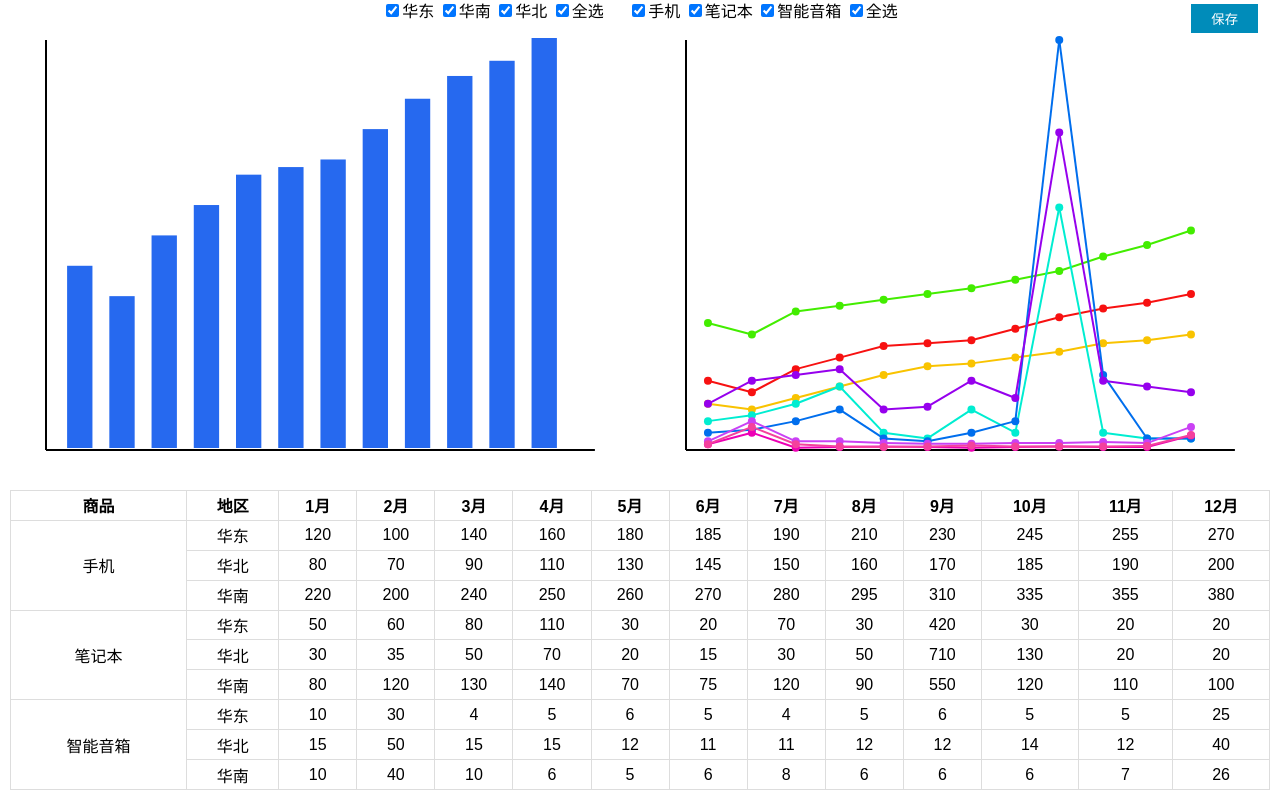
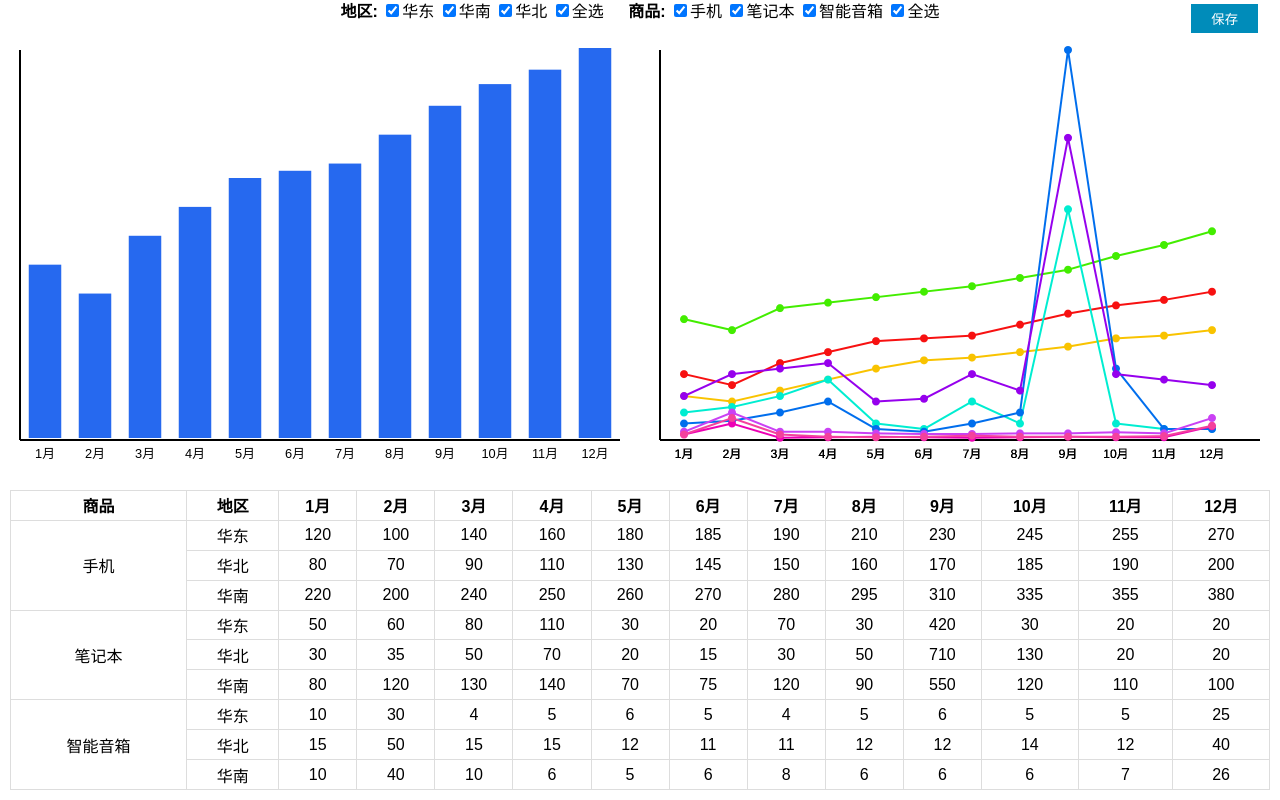
Before and after one commit to dpyzo0o/ife-2018, a website built with webpack: page zero-basis/day39-41/index.html in a window 1280 px wide. Built offline with nearby package versions, Linux system fonts and the light colour scheme.

Commit message:
add x label

```diff
--- a/zero-basis/day39-41/index.html
+++ b/zero-basis/day39-41/index.html
@@ -12,6 +12,7 @@
 
   <div id="select-wrapper">
     <div id="region-wrapper">
+      <strong>地区:</strong>
       <label>
         <input type="checkbox" name="华东" checkbox-type="single" value="华东">华东</label>
       <label>
@@ -22,6 +23,7 @@
         <input type="checkbox" id="regionAll" checkbox-type="all" value="全选">全选</label>
     </div>
     <div id="product-wrapper">
+      <strong>商品:</strong>
       <label>
         <input type="checkbox" name="手机" checkbox-type="single" value="手机">手机</label>
       <label>
--- a/zero-basis/day39-41/src/js/bar.js
+++ b/zero-basis/day39-41/src/js/bar.js
@@ -1,11 +1,11 @@
 export default class BarChart {
   constructor(container, config = {}) {
     this.data = config.data || [];
-    this.margin = config.margin || 10;
+    this.margin = config.margin || 20;
     this.barColor = config.barColor || '#2669ef';
     this.axisColor = config.axisColor || 'rgb(0,0,0)';
     this.container = container;
-    this.width = document.documentElement.clientWidth / 2.25;
+    this.width = document.documentElement.clientWidth / 2;
     this.height = document.documentElement.clientHeight - 370;
 
     this.init();
@@ -59,22 +59,39 @@ export default class BarChart {
   }
 
   drawBars() {
-    // let barWidth = (this.width - 2 * this.margin) / (2 * this.data.length + 1);
-    let stride = (this.width - 2 * this.margin) / (this.data.length + 1);
+    let stride = (this.width - 2 * this.margin) / this.data.length;
+    let barW = 0.65 * stride;
     let ratio = (this.height - 2 * this.margin) / Math.max(...this.data);
 
     this.data.forEach((el, idx) => {
       let h = ratio * el;
       let bar = document.createElementNS('http://www.w3.org/2000/svg', 'rect');
+      let x = this.margin + stride * (idx + 0.5) - 0.5 * barW;
+      let y = this.height - this.margin - h - 2;
+      // draw bar
       this.setAttributes(bar, {
-        x: this.margin + stride * (idx + 0.5),
-        y: this.height - this.margin - h - 2,
-        width: stride * 0.6,
+        x,
+        y,
+        width: barW,
         height: h,
         fill: this.barColor
       });
       this.container.appendChild(bar);
+      // draw x label
+      this.container.appendChild(this.drawLabelX(x + 0.5 * barW, this.height, idx + 1));
     });
+  }
+
+  drawLabelX(x, y, index) {
+    let text = document.createElementNS('http://www.w3.org/2000/svg', 'text');
+    text.innerHTML = `${index}月`;
+    this.setAttributes(text, {
+      x,
+      y,
+      dy: -2,
+      style: 'text-anchor: middle;font-size: 0.8em;'
+    });
+    return text;
   }
 
   setAttributes(el, attrs) {
--- a/zero-basis/day39-41/src/js/line.js
+++ b/zero-basis/day39-41/src/js/line.js
@@ -4,9 +4,10 @@ import checkbox from './checkbox';
 export default class LineChart {
   constructor(container, config = {}) {
     this.container = container;
-    this.margin = config.margin || 10;
+    this.ctx = this.container.getContext('2d');
+    this.margin = config.margin || 20;
     this.pointRadius = config.pointRadius || 4;
-    this.width = document.documentElement.clientWidth / 2.25;
+    this.width = document.documentElement.clientWidth / 2;
     this.height = document.documentElement.clientHeight - 370;
     this.colors = [
       '#f71111',
@@ -24,9 +25,13 @@ export default class LineChart {
   }
 
   init() {
-    this.container.width = this.width;
-    this.container.height = this.height;
-    this.ctx = this.container.getContext('2d');
+    // make canvas sharp
+    this.container.width = this.width * 2;
+    this.container.height = this.height * 2;
+    this.container.style.width = this.width + 'px';
+    this.container.style.height = this.height + 'px';
+    this.ctx.scale(2, 2);
+
     this.ctx.clearRect(0, 0, this.width, this.height);
     this.drawAxes();
     this.drawLines(table.getCurrentData());
@@ -70,6 +75,9 @@ export default class LineChart {
     this.data.forEach((el, idx) => {
       let x = this.margin + stride * (2 * idx + 1);
       let y = this.height - this.margin - ratio * el;
+
+      this.drawLabelX(x, this.height - 2, idx + 1);
+
       this.ctx.beginPath();
       this.ctx.arc(x, y, this.pointRadius, 0, 2 * Math.PI);
       this.ctx.fillStyle = color;
@@ -105,7 +113,11 @@ export default class LineChart {
     });
   }
 
-  drawGrid() {
-
+  drawLabelX(x, y, idx) {
+    this.ctx.beginPath();
+    this.ctx.font = '12px arial';
+    this.ctx.textAlign = 'center';
+    this.ctx.fillStyle = 'rgb(0,0,0)';
+    this.ctx.fillText(`${idx}月`, x , y);
   }
 }
```
Also changed, not shown: zero-basis/day39-41/dist/index.html, zero-basis/day39-41/dist/main.js.
